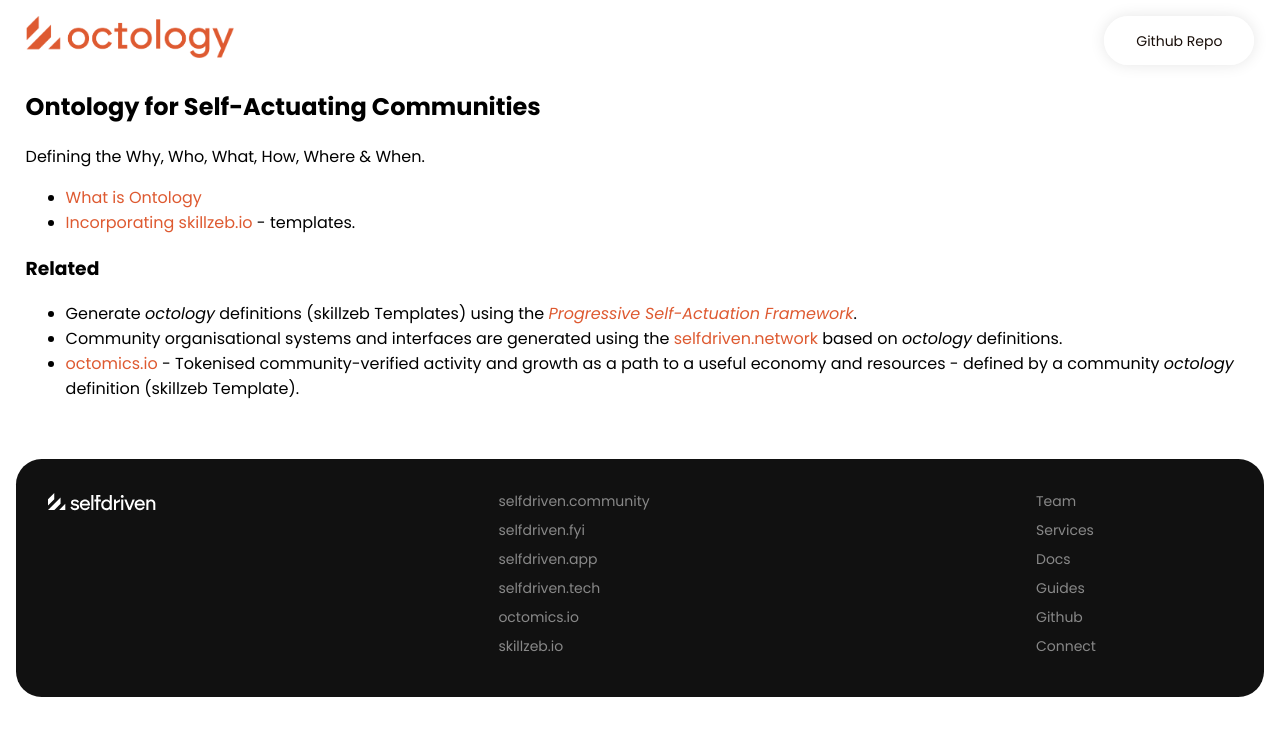
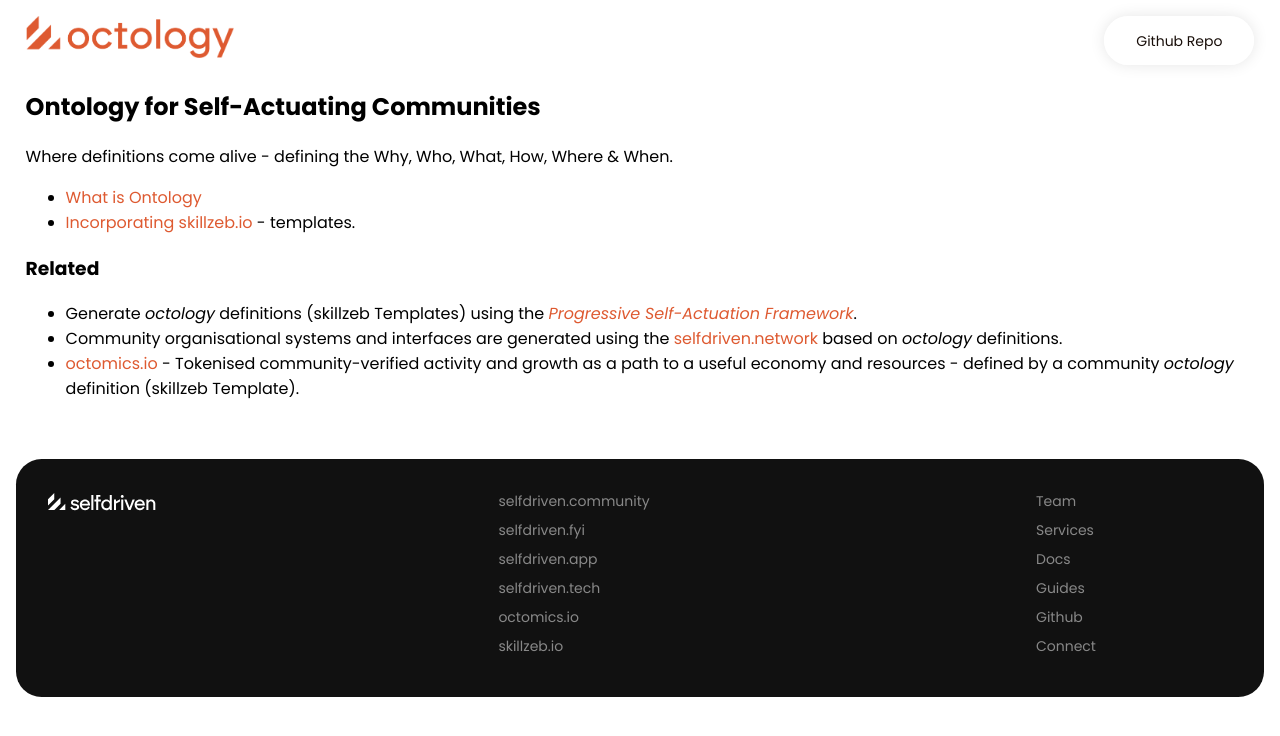
Before and after one commit to selfdriven-octo/octology, a Jekyll site: the page built from docs/index.md, in a window 1280 px wide. Shown: the top 736 px of the page. Built offline with Jekyll 4.4.1, drawn with Linux system fonts in a browser that asks for light colours.

Commit message:
Update index.md

```diff
--- a/docs/index.md
+++ b/docs/index.md
@@ -5,7 +5,7 @@
 
 ## Ontology for Self-Actuating Communities
 
-Defining the Why, Who, What, How, Where & When.
+Where definitions come alive - defining the Why, Who, What, How, Where & When.
 
 - [What is Ontology](/what-is-ontology/)
 - [Incorporating skillzeb.io](https://skillzeb.io) - templates.
```
